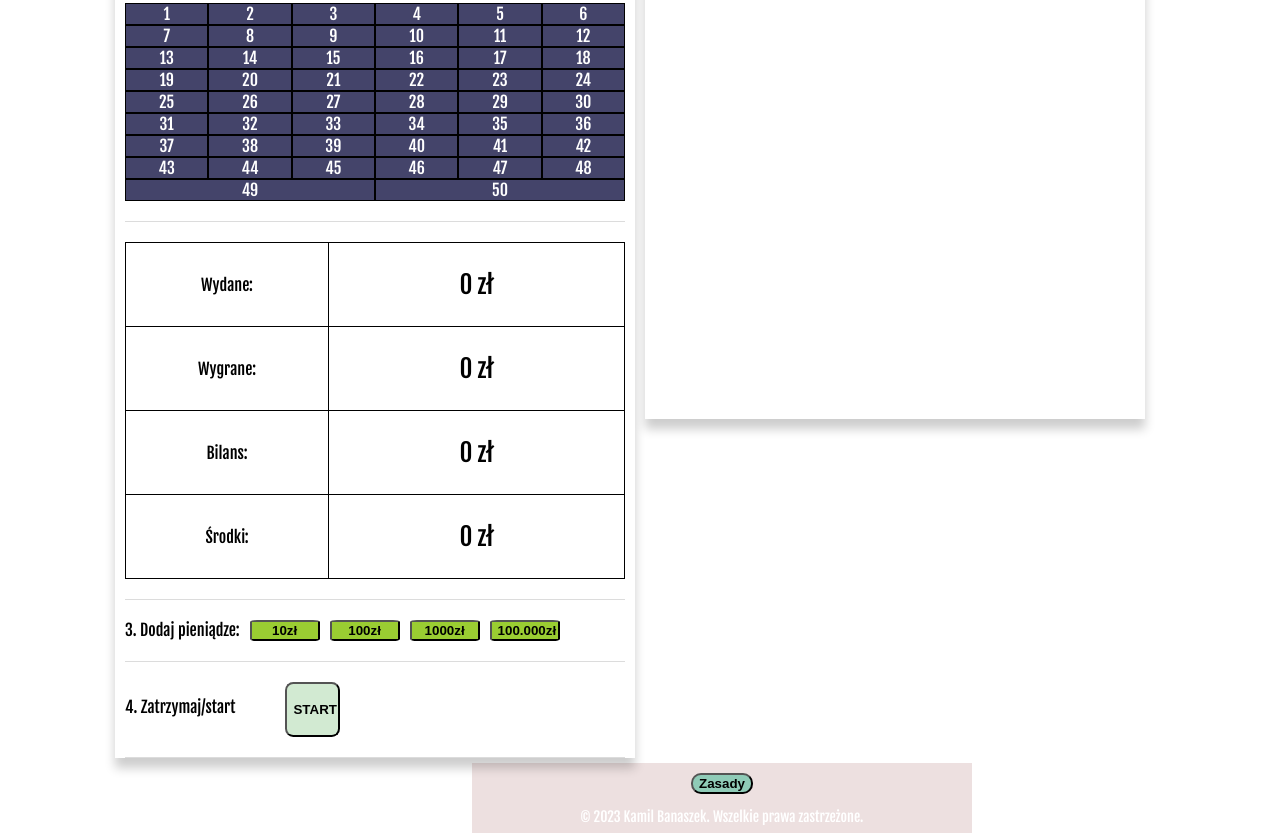
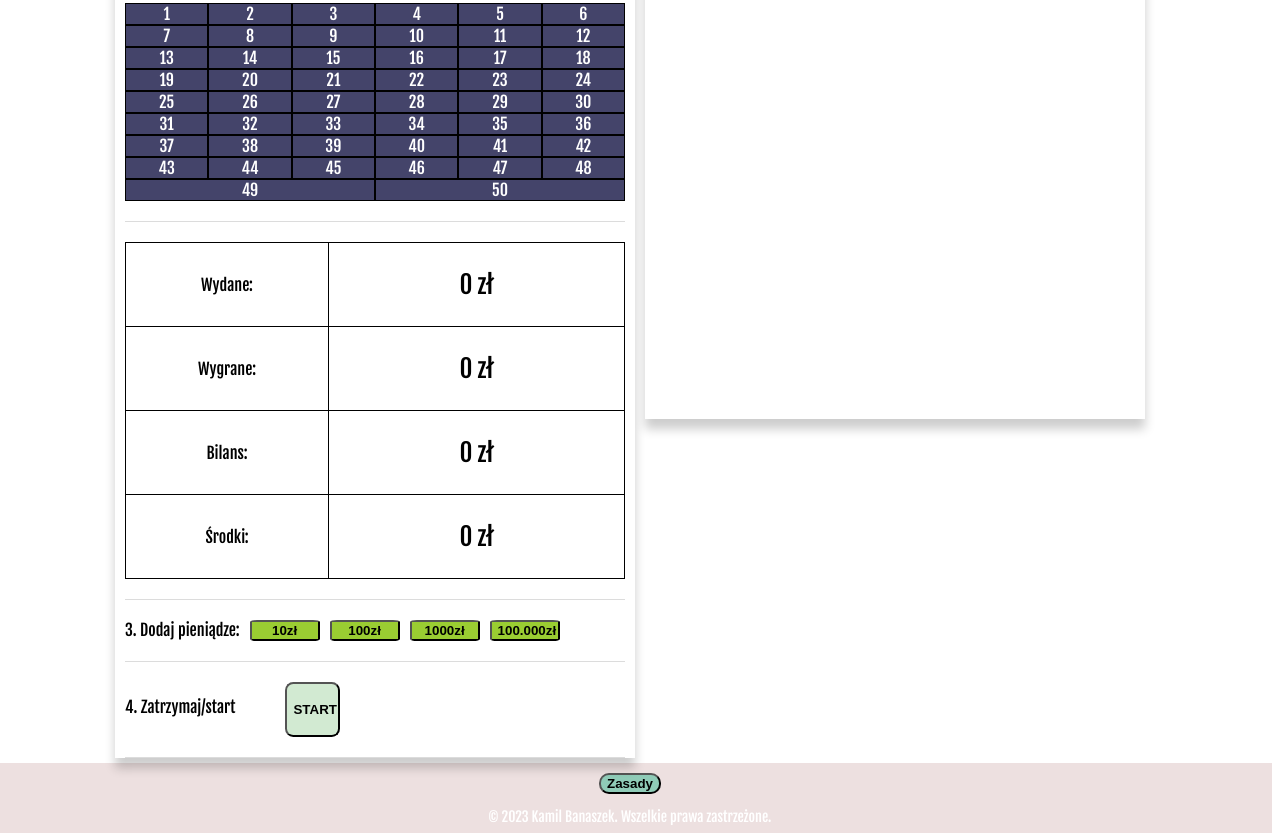
Before and after one commit to Cr3ativeCod3r/LottoSimulator, a plain HTML site: page index.html in a window 1280 px wide. Shown: the part 299-1132 px from the top of the page. Drawn offline with Linux system fonts and the light colour scheme.

Commit message:
Update dodawanie.css

```diff
--- a/dodawanie.css
+++ b/dodawanie.css
@@ -74,8 +74,7 @@ footer {
         padding: 10px;
         text-align: center;
         font-size: 14px;
-        margin-right: 300px;
-        width: 480px;
+        width: 100%;
         height: 50px;
         float: right;
       }
```
